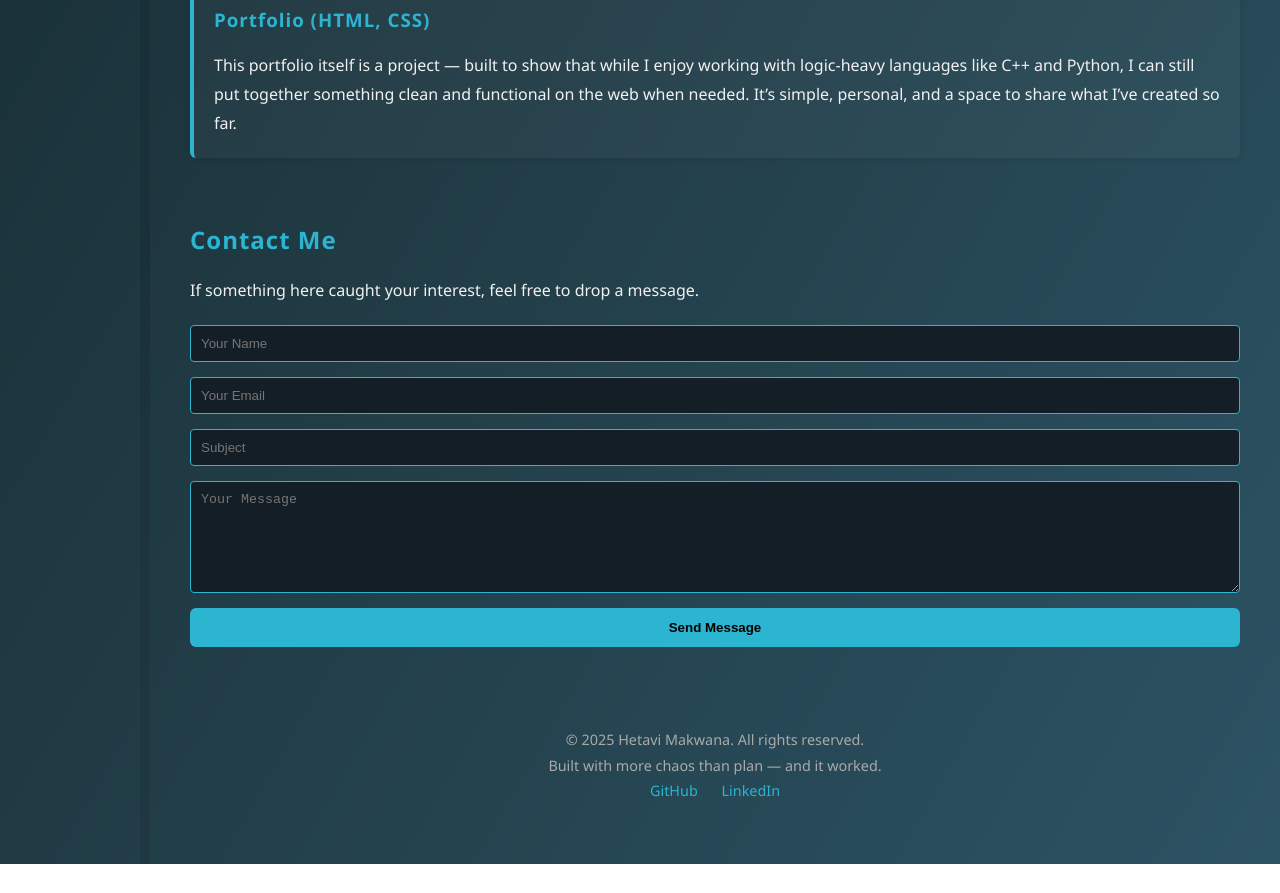
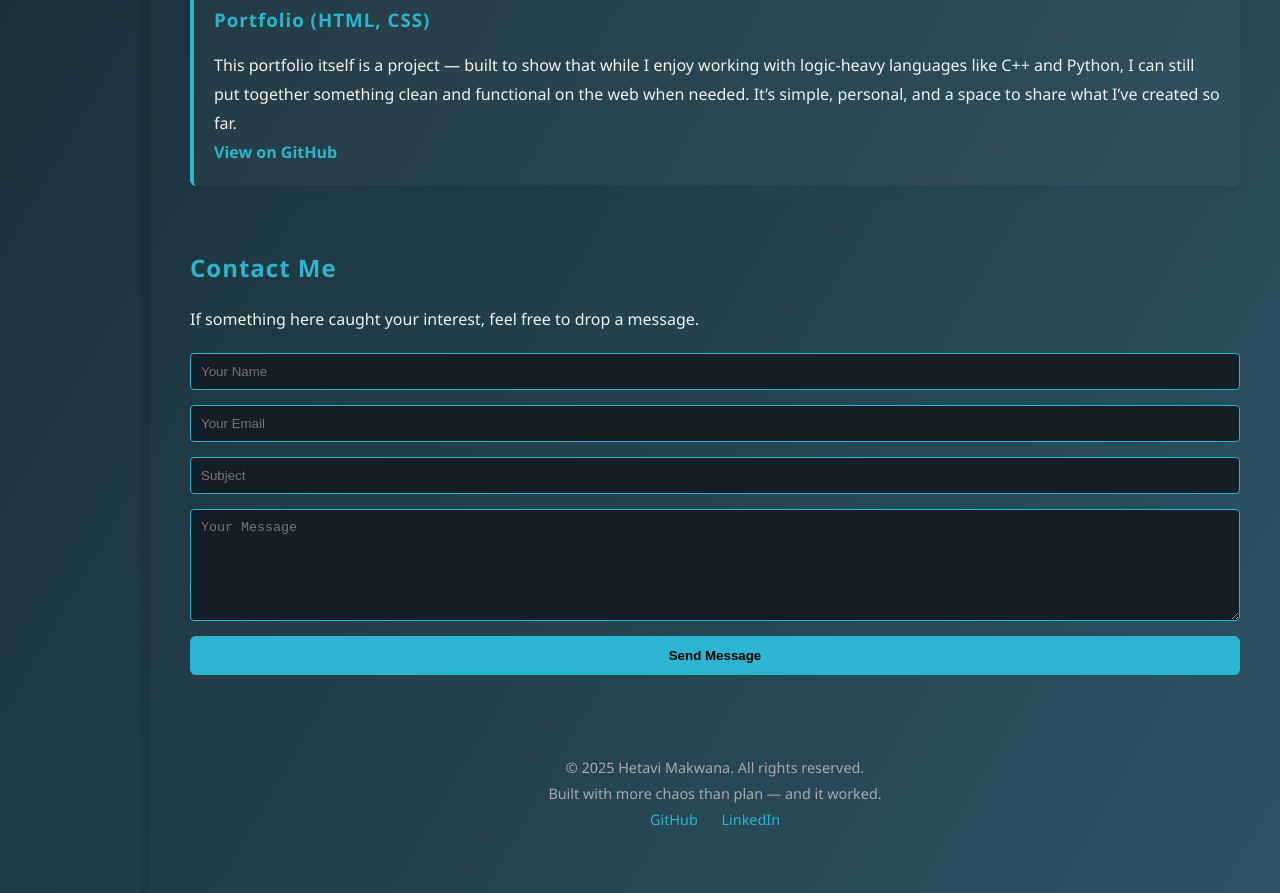
Before and after one commit to hetavi2404/portfolio, a plain HTML site: page index.html in a window 1280 px wide. Shown: the part 1543-2436 px from the top of the page. Before the commit the page ends 2407 px from the top, so only its background shows below. Drawn offline with Linux system fonts and the light colour scheme.

Commit message:
Updated index.html

```diff
--- a/index.html
+++ b/index.html
@@ -93,7 +93,7 @@
 
                 <p>This portfolio itself is a project — built to show that while I enjoy working with logic-heavy languages like C++ and Python, I can still put together something clean and functional on the web when needed. It’s simple, personal, and a space to share what I’ve created so far.</p>
 
-                <!-- <a href="https://github.com/hetavi2404/" target="_blank">View on GitHub</a> -->
+                <a href="https://github.com/hetavi2404/portfolio" target="_blank">View on GitHub</a>
             </div>
 
         </section>
```
